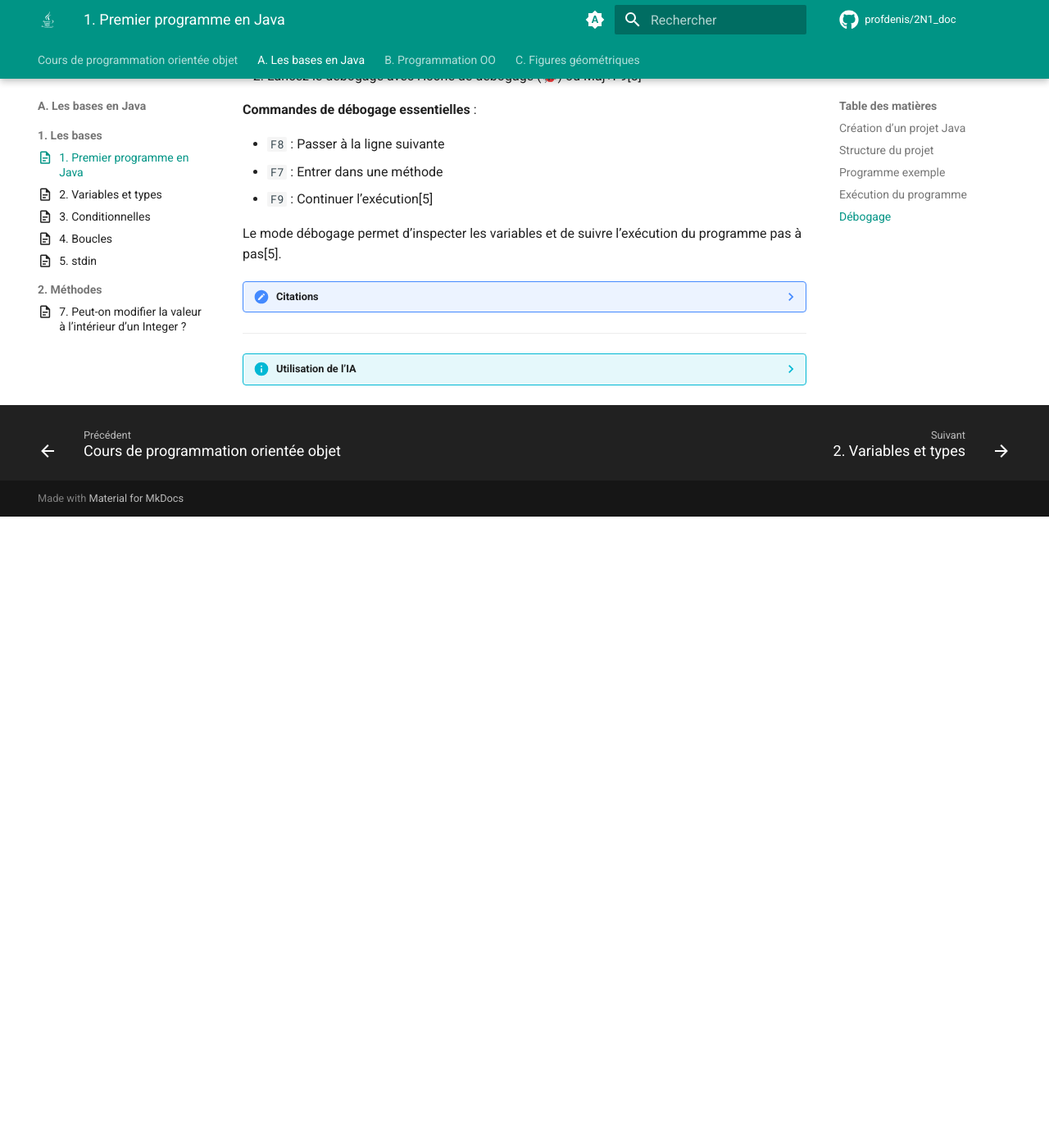
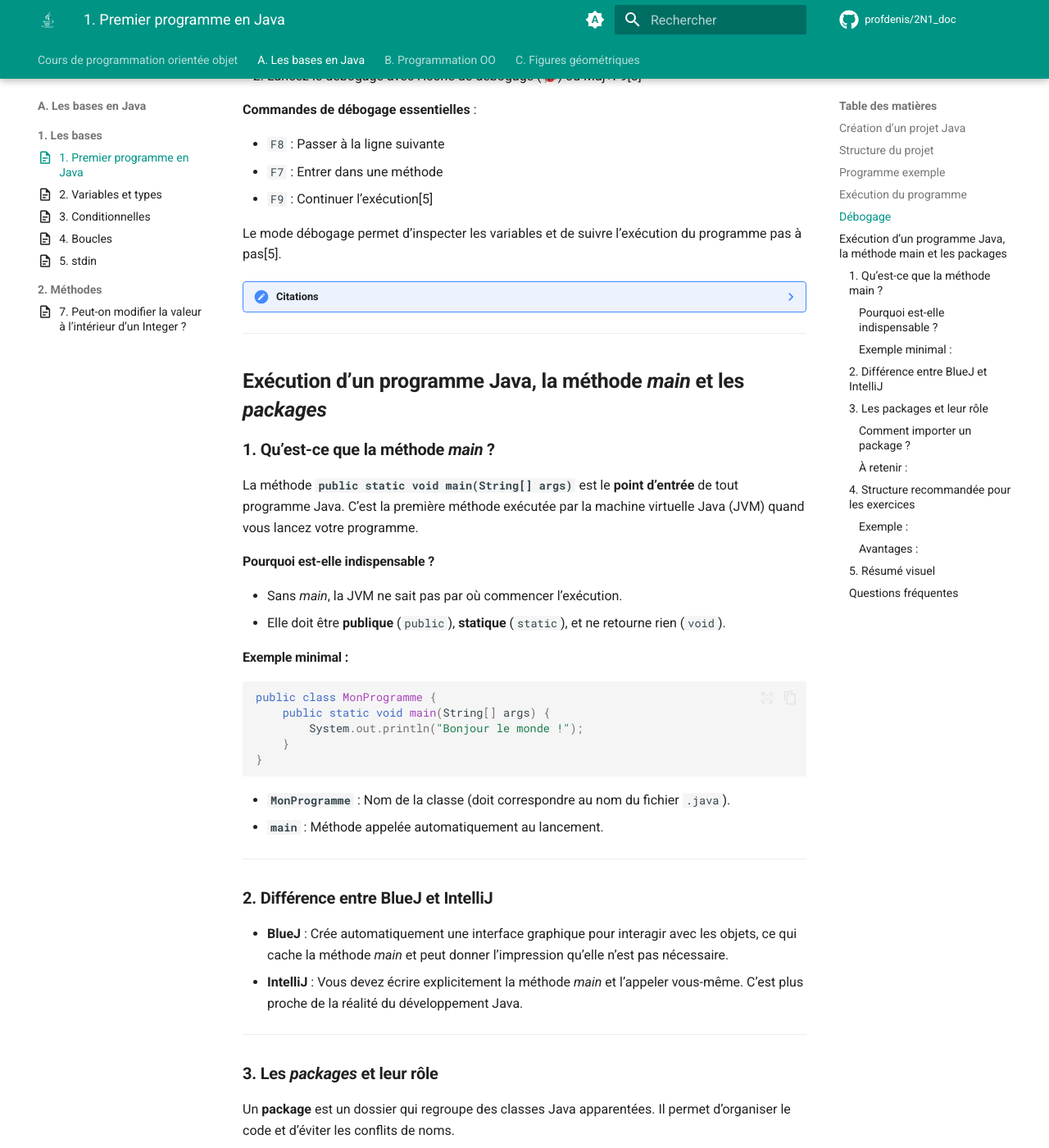
Before and after one commit to profdenis/2N1_doc, an MkDocs documentation site: the page built from docs/A. Les bases en Java/1. Les bases/01-Premier_programme.md, in a window 1280 px wide and 1400 px high, scrolled down 1845 px. Shown: the whole window at 82% size. Built offline with MkDocs 1.6.1 and Material for MkDocs 9.7.7, drawn with Linux system fonts in a browser that asks for light colours; comment, search, counter and statistics services are not loaded; before the commit the page ends 2475 px from its top, so only the background shows below that; some of the changed text lies outside the part shown.

Commit message:
ajout section sur le rôle de la méthode main

````diff
--- a/docs/A. Les bases en Java/1. Les bases/01-Premier_programme.md
+++ b/docs/A. Les bases en Java/1. Les bases/01-Premier_programme.md
@@ -84,14 +84,155 @@ Pour déboguer le programme :
 Le mode débogage permet d'inspecter les variables et de suivre l'exécution du programme pas à pas[5].
 
 ??? note "Citations"
-    - [1] [https://blog.jetbrains.com/fr/idea/2024/10/java-23-et-intellij-idea/](https://blog.jetbrains.com/fr/idea/2024/10/java-23-et-intellij-idea/)
-    - [2] [https://devdocs.jabref.org/getting-into-the-code/guidelines-for-setting-up-a-local-workspace/intellij-12-build.html](https://blog.jetbrains.com/fr/idea/2024/10/java-23-et-intellij-idea/)
-    - [3] [https://fr.linkedin.com/pulse/cr%C3%A9er-votre-premi%C3%A8re-application-java-avec-intellij-philippe-simo](https://blog.jetbrains.com/fr/idea/2024/10/java-23-et-intellij-idea/)
-    - [4] [https://www.jetbrains.com/help/idea/run-java-applications.html](https://blog.jetbrains.com/fr/idea/2024/10/java-23-et-intellij-idea/)
-    - [5] [https://codegym.cc/fr/groups/posts/fr.243.debogage-dans-intellij-idea-guide-du-debutant](https://blog.jetbrains.com/fr/idea/2024/10/java-23-et-intellij-idea/)
-    - [6] [https://www.jetbrains.com/help/idea/debugging-code.html](https://blog.jetbrains.com/fr/idea/2024/10/java-23-et-intellij-idea/)
-    - [7] [https://www.jetbrains.com/help/idea/creating-and-running-your-first-java-application.html](https://blog.jetbrains.com/fr/idea/2024/10/java-23-et-intellij-idea/)
-    - [8] [https://www.jetbrains.com/help/idea/tutorial-remote-debug.html](https://blog.jetbrains.com/fr/idea/2024/10/java-23-et-intellij-idea/)
+      - [1] [https://blog.jetbrains.com/fr/idea/2024/10/java-23-et-intellij-idea/](https://blog.jetbrains.com/fr/idea/2024/10/java-23-et-intellij-idea/)
+      - [2] [https://devdocs.jabref.org/getting-into-the-code/guidelines-for-setting-up-a-local-workspace/intellij-12-build.html](https://blog.jetbrains.com/fr/idea/2024/10/java-23-et-intellij-idea/)
+      - [3] [https://fr.linkedin.com/pulse/cr%C3%A9er-votre-premi%C3%A8re-application-java-avec-intellij-philippe-simo](https://blog.jetbrains.com/fr/idea/2024/10/java-23-et-intellij-idea/)
+      - [4] [https://www.jetbrains.com/help/idea/run-java-applications.html](https://blog.jetbrains.com/fr/idea/2024/10/java-23-et-intellij-idea/)
+      - [5] [https://codegym.cc/fr/groups/posts/fr.243.debogage-dans-intellij-idea-guide-du-debutant](https://blog.jetbrains.com/fr/idea/2024/10/java-23-et-intellij-idea/)
+      - [6] [https://www.jetbrains.com/help/idea/debugging-code.html](https://blog.jetbrains.com/fr/idea/2024/10/java-23-et-intellij-idea/)
+      - [7] [https://www.jetbrains.com/help/idea/creating-and-running-your-first-java-application.html](https://blog.jetbrains.com/fr/idea/2024/10/java-23-et-intellij-idea/)
+      - [8] [https://www.jetbrains.com/help/idea/tutorial-remote-debug.html](https://blog.jetbrains.com/fr/idea/2024/10/java-23-et-intellij-idea/)
+
+
+-------
+
+## **Exécution d’un programme Java, la méthode *main* et les *packages***
+
+### **1. Qu’est-ce que la méthode *main* ?**
+
+La méthode **`public static void main(String[] args)`** est le **point d’entrée** de tout programme Java. C’est la
+première méthode exécutée par la machine virtuelle Java (JVM) quand vous lancez votre programme.
+
+#### **Pourquoi est-elle indispensable ?**
+
+- Sans *main*, la JVM ne sait pas par où commencer l’exécution.
+- Elle doit être **publique** (`public`), **statique** (`static`), et ne retourne rien (`void`).
+
+#### **Exemple minimal :**
+
+```java
+public class MonProgramme {
+    public static void main(String[] args) {
+        System.out.println("Bonjour le monde !");
+    }
+}
+```
+
+- **`MonProgramme`** : Nom de la classe (doit correspondre au nom du fichier `.java`).
+- **`main`** : Méthode appelée automatiquement au lancement.
+
+---
+
+### **2. Différence entre BlueJ et IntelliJ**
+
+- **BlueJ** : Crée automatiquement une interface graphique pour interagir avec les objets, ce qui cache la méthode
+  *main* et peut donner l’impression qu’elle n’est pas nécessaire.
+- **IntelliJ** : Vous devez écrire explicitement la méthode *main* et l’appeler vous-même. C’est plus proche de la
+  réalité du développement Java.
+
+---
+
+### **3. Les *packages* et leur rôle**
+
+Un **package** est un dossier qui regroupe des classes Java apparentées. Il permet d’organiser le code et d’éviter les
+conflits de noms.
+
+#### **Comment importer un *package* ?**
+
+- **`import`** : Permet d’utiliser des classes d’un autre package sans écrire leur nom complet.
+- **Exemple :**
+  ```java
+  import java.util.Scanner; // Import de la classe Scanner
+
+  public class MonProgramme {
+      public static void main(String[] args) {
+          Scanner clavier = new Scanner(System.in); // Utilisation de Scanner
+      }
+  }
+  ```
+- **Sans import** : Il faudrait écrire `java.util.Scanner` à chaque utilisation.
+
+#### **À retenir :**
+
+- Les packages standards (comme `java.util`) sont fournis par Java.
+- Vous pouvez créer vos propres packages pour organiser vos projets.
+
+---
+
+### **4. Structure recommandée pour les exercices**
+
+Pour chaque exercice, utilisez une **méthode statique** dédiée, appelée depuis le *main*. Cela rend le code plus clair
+et réutilisable.
+
+#### **Exemple :**
+
+```java
+public class Exercices {
+
+    // Méthode pour l'exercice 1
+    public static void exercice1() {
+        System.out.println("Résultat de l'exercice 1 : ...");
+    }
+
+    // Méthode pour l'exercice 2
+    public static void exercice2() {
+        System.out.println("Résultat de l'exercice 2 : ...");
+    }
+
+    // Méthode main
+    public static void main(String[] args) {
+        System.out.println("Début des exercices :");
+        exercice1(); // Appel de l'exercice 1
+        exercice2(); // Appel de l'exercice 2
+    }
+}
+```
+
+
+#### **Avantages :**
+
+- **Modularité** : Chaque exercice est isolé dans sa propre méthode.
+- **Clarté** : Le *main* sert de "menu" pour appeler les exercices.
+- **Réutilisabilité** : Les méthodes peuvent être appelées depuis d’autres classes.
+
+
+!!! note "Note"
+    Vous pouvez commenter des appels de méthodes dans le `main` pour faciliter le débogage du code lors du travail
+    sur les exercices. Par exemple, si vous travailler sur l'exercice 3, vous pouriez commenter les appels aux
+    méthodes des exercices 1 et 2.
+    ```java
+    public static void main(String[] args) {
+        System.out.println("Début des exercices :");
+        //exercice1();
+        //exercice2();
+        exercice3();
+    }
+    ```
+
+---
+
+### **5. Résumé visuel**
+
+```
+MonProgramme.java
+│
+├── public class MonProgramme
+│   ├── public static void main(String[] args)  // Point d'entrée
+│   ├── public static void exercice1()          // Méthode pour exercice 1
+│   └── public static void exercice2()          // Méthode pour exercice 2
+│
+└── import java.util.Scanner;                   // Import de package
+```
+
+---
+
+### **Questions fréquentes**
+
+- **Pourquoi `static` ?** : La méthode *main* doit être statique car elle est appelée par la JVM avant même la création
+  d’un objet.
+- **Que faire si j’oublie le *main* ?** : IntelliJ affichera une erreur : "Main method not found".
+
+
 
 
 -------
````
Also changed, not shown: site/A. Les bases en Java/1. Les bases/01-Premier_programme/index.html, site/search/search_index.json, site/sitemap.xml, 1 other file.
